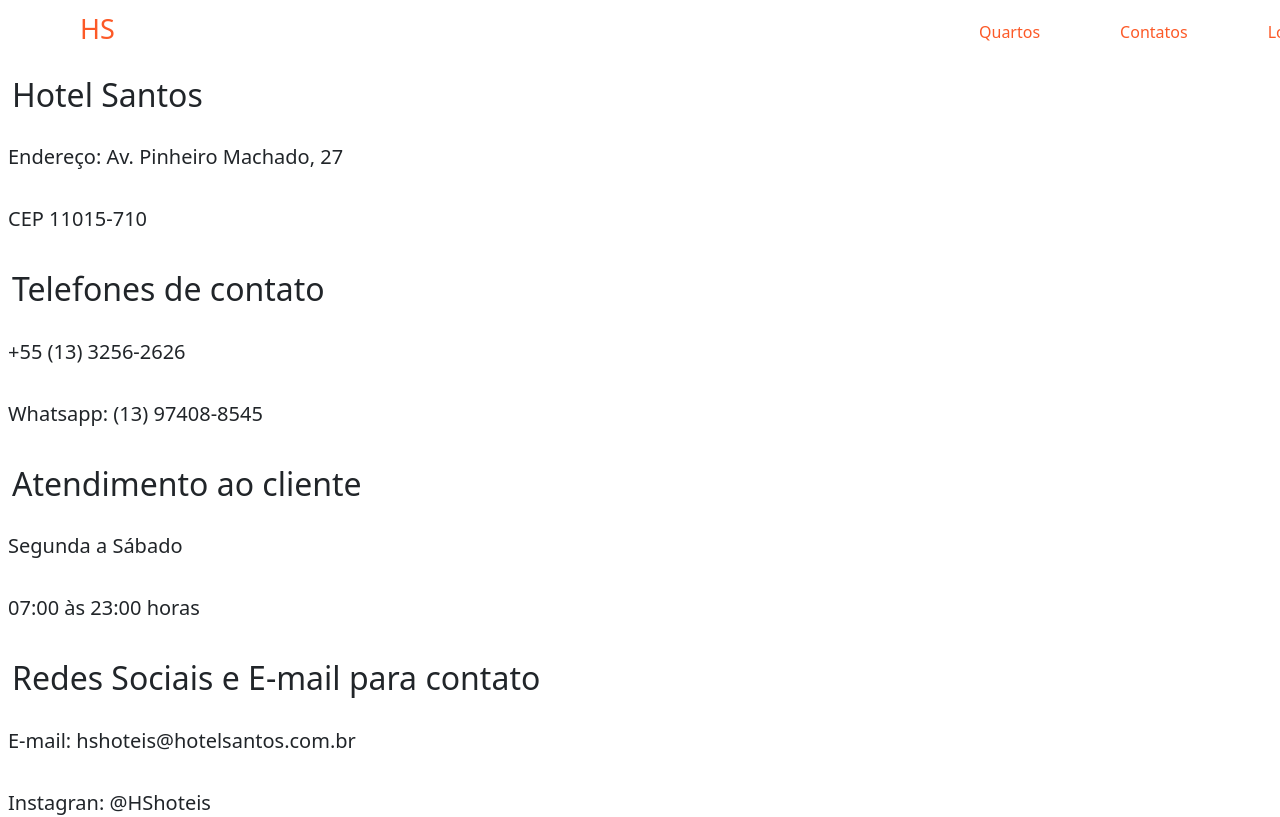
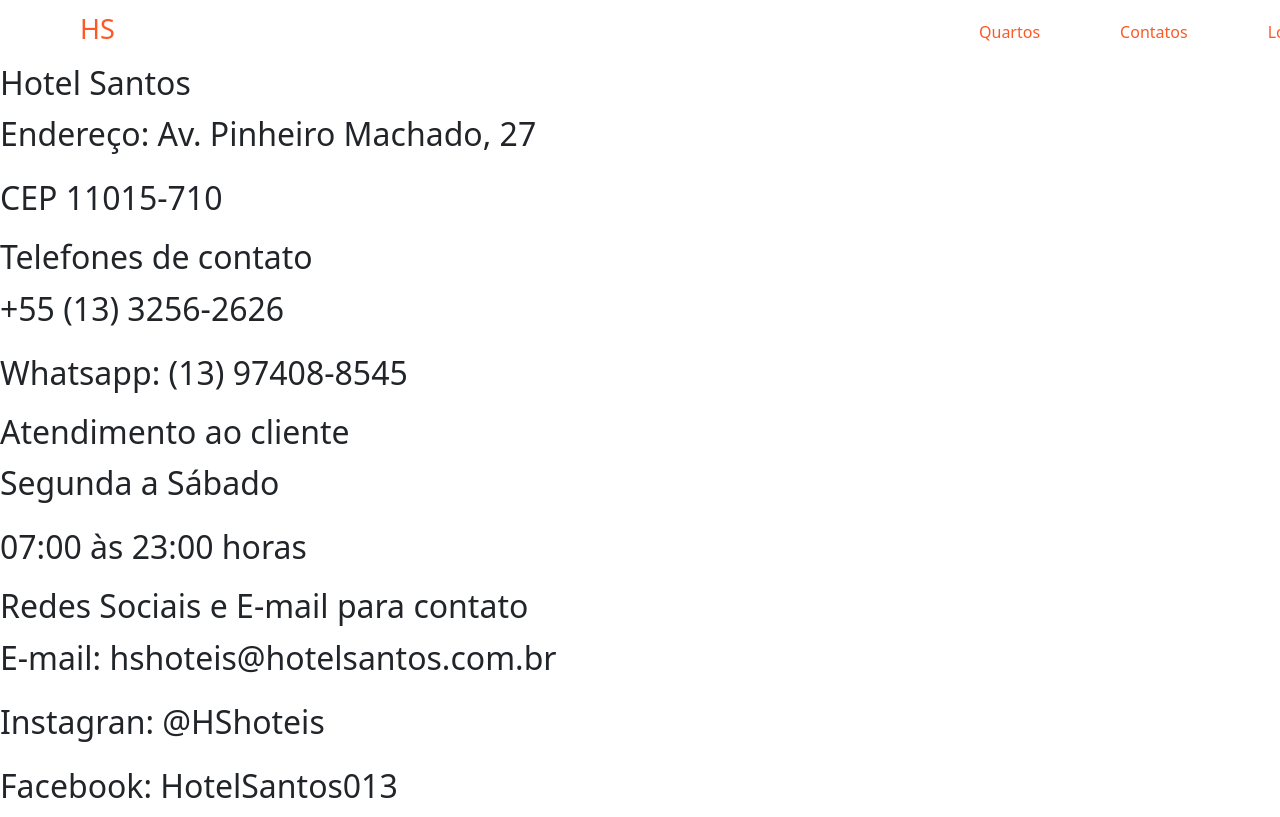
Before and after one commit to trvicius/HotelSantos, a React (Create React App) app: page /Contato in a window 1280 px wide. Shown: the top 817 px of the page. Built offline with nearby package versions, Linux system fonts and the light colour scheme; no server answers.

Commit message:
Commit Contato

```diff
--- a/src/Contato.css
+++ b/src/Contato.css
@@ -1,13 +1,16 @@
-.global {
-    padding: 0px;
-    margin: 0px;
+* {
+    padding: 0;
+    margin: 0;
+    box-sizing: border-box;
+}
+
+.container {
+    padding: 12rem;
+    display: grid;
+    grid-template-columns: 2fr 2fr;
+    grid-gap: 20px;
 }
 
 p {
-    font-size: 20px;
-    padding: 8px;
+    padding: 0;
 }
-
-h2 {
-    padding: 12px;
-}
```
